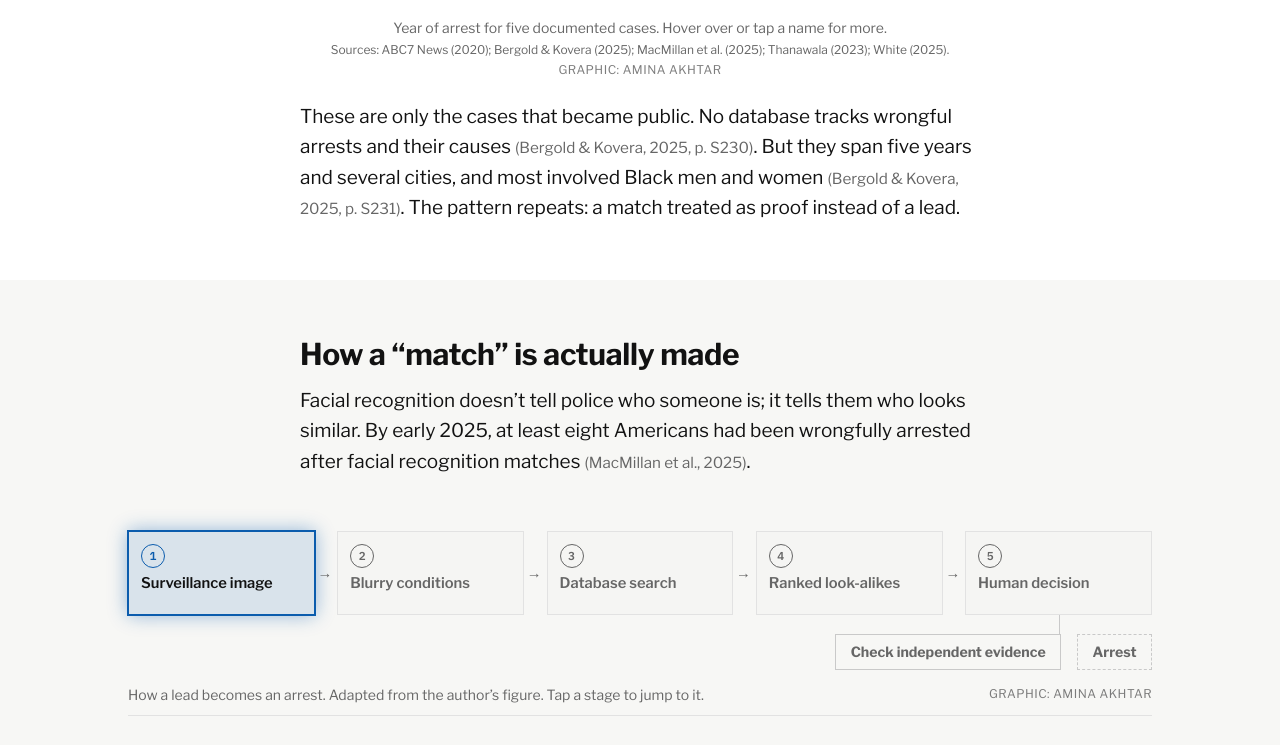
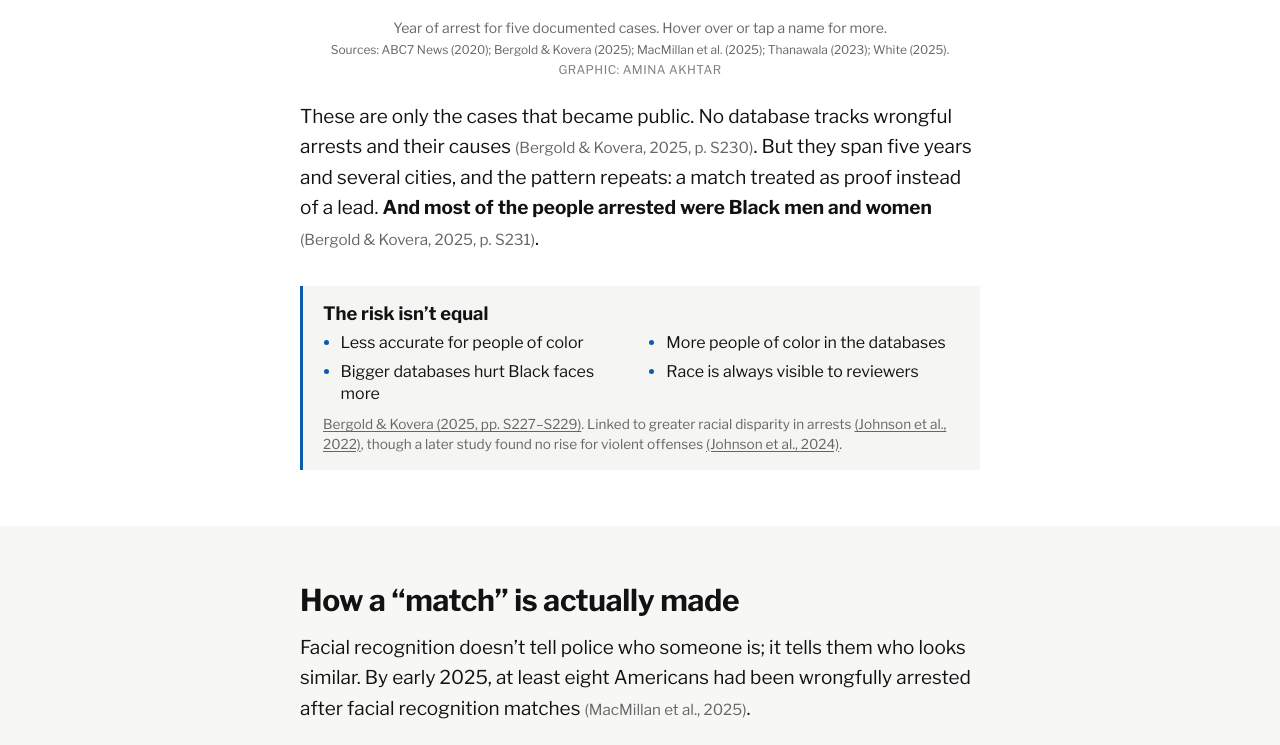
Before and after one commit to akhtaramina/genre-translation-CMPE294, a plain HTML site: page index.html in a window 1280 px wide. Shown: the part 2233-2978 px from the top of the page. Drawn offline with nearby package versions, Linux system fonts and the light colour scheme.

Commit message:
Add files via upload

```diff
--- a/index.html
+++ b/index.html
@@ -118,7 +118,18 @@
     </ol>
     <figcaption><span class="cap">Year of arrest for five documented cases. Hover over or tap a name for more.</span><span class="cite tl-sources">Sources: <a href="https://abc7news.com/criminal-facial-recognition-racial-bias-in-technology-man-falsely-arrested-nijeer-parks/9197215/">ABC7 News (2020)</a>; <a href="https://doi.org/10.1037/tra0001783">Bergold &amp; Kovera (2025)</a>; <a href="https://www.washingtonpost.com/business/interactive/2025/police-artificial-intelligence-facial-recognition/">MacMillan et al. (2025)</a>; <a href="https://www.news4jax.com/news/2023/09/25/facial-recognition-technology-jailed-a-man-for-days-his-lawsuit-joins-others-from-black-plaintiffs/">Thanawala (2023)</a>; <a href="https://www.clickondetroit.com/news/national/2025/09/04/woman-wrongly-accused-of-carjacking-loses-lawsuit-against-detroit-police-who-used-facial-tech/">White (2025)</a>.</span><span class="credit">Graphic: Amina Akhtar</span></figcaption>
   </figure>
-  <p>These are only the cases that became public. No database tracks wrongful arrests and their causes <a class="cite" href="https://doi.org/10.1037/tra0001783">(Bergold &amp; Kovera, 2025, p. S230)</a>. But they span five years and several cities, and most involved Black men and women <a class="cite" href="https://doi.org/10.1037/tra0001783">(Bergold &amp; Kovera, 2025, p. S231)</a>. The pattern repeats: a match treated as proof instead of a lead.</p>
+  <p>These are only the cases that became public. No database tracks wrongful arrests and their causes <a class="cite" href="https://doi.org/10.1037/tra0001783">(Bergold &amp; Kovera, 2025, p. S230)</a>. But they span five years and several cities, and the pattern repeats: a match treated as proof instead of a lead. <strong>And most of the people arrested were Black men and women</strong> <a class="cite" href="https://doi.org/10.1037/tra0001783">(Bergold &amp; Kovera, 2025, p. S231)</a>.</p>
+
+  <aside class="risk-box" id="risk" aria-labelledby="h-risk">
+    <p class="risk-label" id="h-risk">The risk isn’t equal</p>
+    <ul class="risk-list">
+      <li>Less accurate for people of color</li>
+      <li>More people of color in the databases</li>
+      <li>Bigger databases hurt Black faces more</li>
+      <li>Race is always visible to reviewers</li>
+    </ul>
+    <p class="risk-cap"><a href="https://doi.org/10.1037/tra0001783">Bergold &amp; Kovera (2025, pp. S227–S229)</a>. Linked to greater racial disparity in arrests <a href="https://doi.org/10.1016/j.giq.2022.101753">(Johnson et al., 2022)</a>, though a later study found no rise for violent offenses <a href="https://doi.org/10.1016/j.cities.2024.105472">(Johnson et al., 2024)</a>.</p>
+  </aside>
 </section>
 
 <!-- ============ 2. HOW A MATCH IS MADE (scrollytelling) ============ -->
@@ -269,7 +280,7 @@
 
   <p>These searches are common. New York police made more than 2,800 arrests from them between 2011 and 2018 <a class="cite" href="https://doi.org/10.1037/tra0001783">(Garvie, 2022, as cited in Bergold &amp; Kovera, 2025)</a>.</p>
 
-  <p>Only one person committed the crime. So every face added to a database adds more people who look like the suspect but did nothing wrong. Even a search of 30,000 faces is weak evidence of guilt <a class="cite" href="https://doi.org/10.1037/tra0001783">(Bergold &amp; Kovera, 2025, p. S228)</a>. Gatlin’s search covered more than 250,000 mug shots <a class="cite" href="https://www.biometricupdate.com/202608/amazon-rekognition-faces-scrutiny-in-false-arrest-case">(Biometric Update, 2026)</a>.</p>
+  <p>Only one person committed the crime. So every face added to a database adds more people who look like the suspect but did nothing wrong. Even a search of 30,000 faces is weak evidence of guilt <a class="cite" href="https://doi.org/10.1037/tra0001783">(Bergold &amp; Kovera, 2025, p. S228)</a>. Gatlin’s search covered more than 250,000 mug shots <a class="cite" href="https://www.biometricupdate.com/202608/amazon-rekognition-faces-scrutiny-in-false-arrest-case">(Biometric Update, 2026)</a>. And these databases likely hold more photos of people of color, a problem that grows much worse for Black faces as databases get bigger <a class="cite" href="https://doi.org/10.1037/tra0001783">(Bergold &amp; Kovera, 2025, pp. S228–S229)</a>.</p>
 
   <figure class="fig wide" id="figure-db">
     <div class="dbslider" data-dbslider>
@@ -360,14 +371,7 @@
       <li class="rf-card">
         <div class="rf-problem">
           <h3><span class="rf-ico"><svg class="ico" viewBox="0 0 24 24" aria-hidden="true"><path d="M12 3v18M8 21h8M4 7h16"/><path d="M2 14a3 3 0 0 0 6 0L5 7z"/><path d="M16 14a3 3 0 0 0 6 0l-3-7z"/></svg></span>The risk isn’t equal</h3>
-          <ul class="rf-bullets">
-            <li>Less accurate for people of color</li>
-            <li>More people of color in the databases</li>
-            <li>Bigger databases hurt Black faces more</li>
-            <li>Race is always visible to reviewers</li>
-          </ul>
-          <p><a class="cite" href="https://doi.org/10.1037/tra0001783">(Bergold &amp; Kovera, 2025, pp. S227–S229)</a></p>
-          <p class="rf-note">Linked to greater racial disparity in arrests <a class="cite" href="https://doi.org/10.1016/j.giq.2022.101753">(Johnson et al., 2022)</a>, though a later study found no rise for violent offenses <a class="cite" href="https://doi.org/10.1016/j.cities.2024.105472">(Johnson et al., 2024)</a>.</p>
+          <p>Error and exposure fall hardest on people of color (<a href="#risk">see above</a>).</p>
         </div>
         <p class="rf-fix"><b>Fix:</b> Hide records and require independent evidence, so bias has fewer places to enter.</p>
       </li>
--- a/style.css
+++ b/style.css
@@ -177,6 +177,16 @@ figcaption, .note { display: flex; flex-wrap: wrap; gap: 0.15rem 1rem; margin-to
 /* the one callout: the thesis */
 .callout { margin: 2rem auto 0; padding: 1rem 1.25rem; background: var(--surface); border-left: 3px solid var(--cyan); }
 .callout p { margin: 0; }
+
+/* "The risk isn't equal" box (after "Gatlin is not alone"); the rule-fails card links back to it */
+/* same family as .callout: surface fill, cyan left bar, same padding and margins */
+.risk-box { margin: 2rem auto 0; padding: 1rem 1.25rem; background: var(--surface); border-left: 3px solid var(--cyan); }
+.risk-box .risk-label { margin: 0 0 0.4rem; font: 700 1.15rem/1.3 var(--f-sans); color: var(--ink); }
+.risk-box .risk-list { display: grid; grid-template-columns: 1fr 1fr; gap: 6px 32px; margin: 0; padding-left: 1.1rem; font-size: 1rem; line-height: 1.4; }
+.risk-box .risk-list li::marker { color: var(--cyan); }
+.risk-box .risk-cap { margin: 0.6rem 0 0; font: 0.85rem/1.45 var(--f-sans); color: var(--muted); }
+.risk-box .risk-cap a { color: inherit; }
+@media (max-width: 639px) { .risk-box .risk-list { grid-template-columns: 1fr; } }
 
 /* ---------------- CASE TIMELINE ("Gatlin is not alone") ---------------- */
 .tl-head { margin: 2.5rem auto 0.4rem; font-size: 1.6rem; }
```
